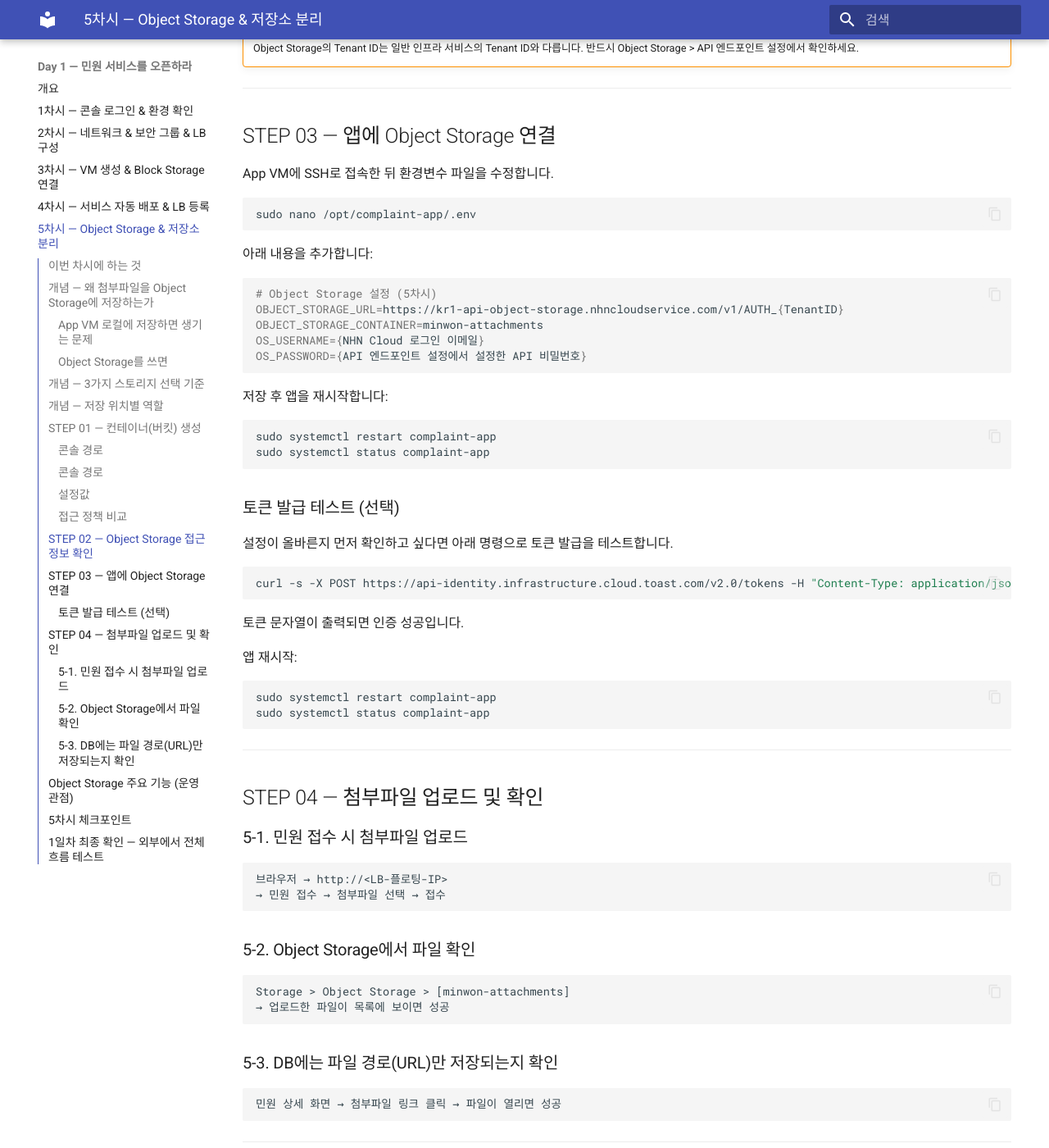
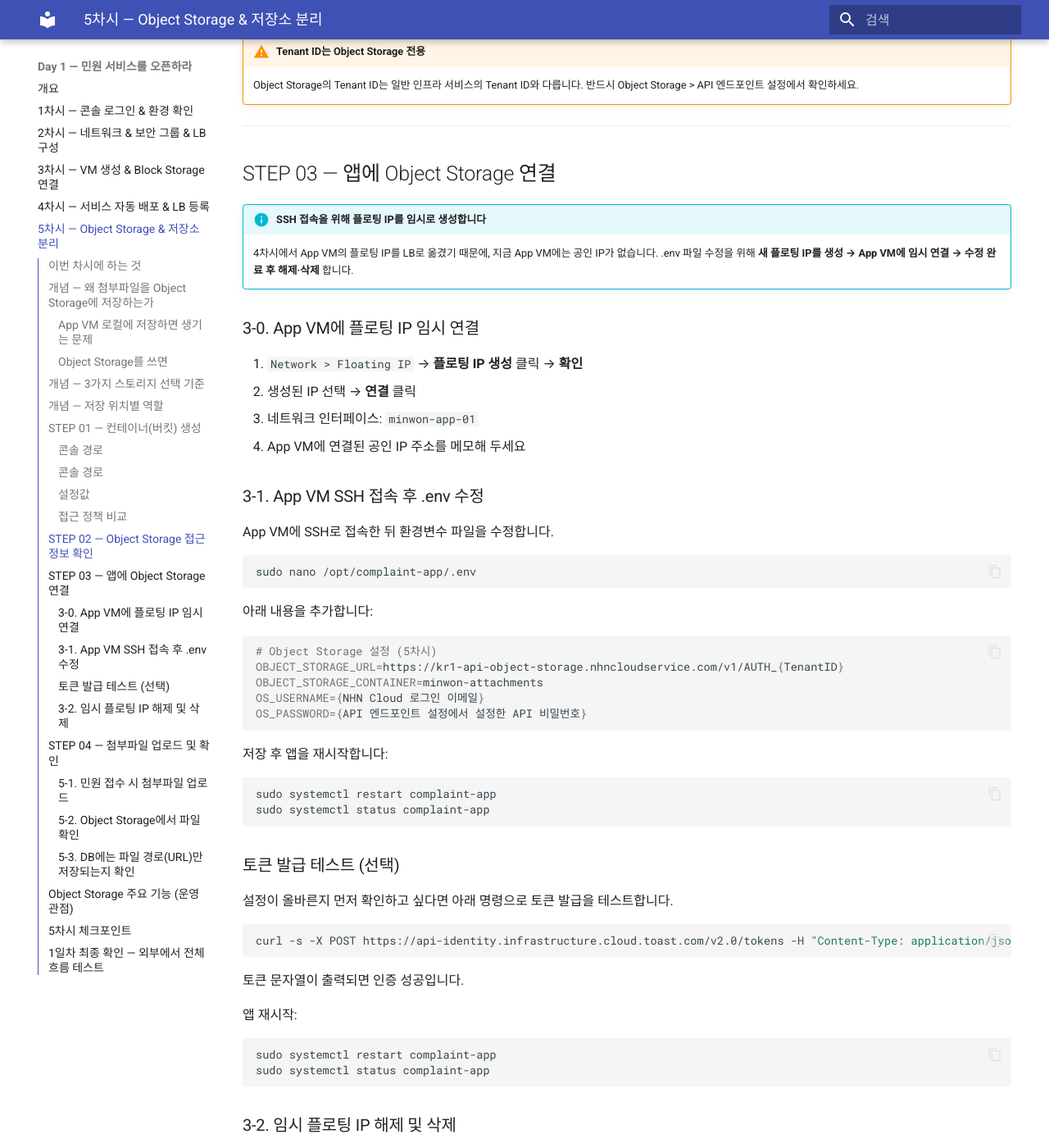
Before and after one commit to skilleat-labs/cloud-native-minwon-lab, an MkDocs documentation site: the page built from docs/day1/session5.md, in a window 1280 px wide and 1400 px high, scrolled down 4375 px. Shown: the whole window at 82% size. Built offline with MkDocs 1.6.1 and Material for MkDocs 9.7.7, drawn with Linux system fonts in a browser that asks for light colours; some of the changed text lies outside the part shown.

Commit message:
5차시: SSH 접속용 플로팅 IP 임시 생성·해제 단계 추가

````diff
--- a/docs/day1/session5.md
+++ b/docs/day1/session5.md
@@ -10,8 +10,9 @@
 | STEP | 작업 |
 |------|------|
 | 01 | 컨테이너(버킷) 생성 |
-| 02 | 앱에 Object Storage 연결 설정 |
-| 03 | 첨부파일 업로드 후 저장 결과 확인 |
+| 02 | Object Storage 접근 정보 확인 |
+| 03 | 앱에 Object Storage 연결 (임시 플로팅 IP 생성 → SSH → 해제) |
+| 04 | 첨부파일 업로드 후 저장 결과 확인 |
 
 !!! info "Object Storage 서비스 활성화는 1차시에서 이미 완료했습니다"
     왼쪽 메뉴에 **Storage > Object Storage** 가 보이면 바로 시작하세요.
@@ -146,6 +147,19 @@
 
 ## STEP 03 — 앱에 Object Storage 연결
 
+!!! info "SSH 접속을 위해 플로팅 IP를 임시로 생성합니다"
+    4차시에서 App VM의 플로팅 IP를 LB로 옮겼기 때문에, 지금 App VM에는 공인 IP가 없습니다.
+    .env 파일 수정을 위해 **새 플로팅 IP를 생성 → App VM에 임시 연결 → 수정 완료 후 해제·삭제** 합니다.
+
+### 3-0. App VM에 플로팅 IP 임시 연결
+
+1. `Network > Floating IP` → **플로팅 IP 생성** 클릭 → **확인**
+2. 생성된 IP 선택 → **연결** 클릭
+   - 네트워크 인터페이스: `minwon-app-01`
+3. App VM에 연결된 공인 IP 주소를 메모해 두세요
+
+### 3-1. App VM SSH 접속 후 .env 수정
+
 App VM에 SSH로 접속한 뒤 환경변수 파일을 수정합니다.
 
 ```bash
@@ -185,6 +199,16 @@
 sudo systemctl restart complaint-app
 sudo systemctl status complaint-app
 ```
+
+### 3-2. 임시 플로팅 IP 해제 및 삭제
+
+SSH 작업이 끝났으면 임시로 만든 플로팅 IP를 정리합니다.
+
+1. `Network > Floating IP` 에서 임시 생성한 IP 체크
+2. **연결 해제** 후 **플로팅 IP 삭제**
+
+!!! warning "플로팅 IP는 연결하지 않아도 과금됩니다"
+    사용이 끝난 즉시 삭제하세요.
 
 ---
 
````
